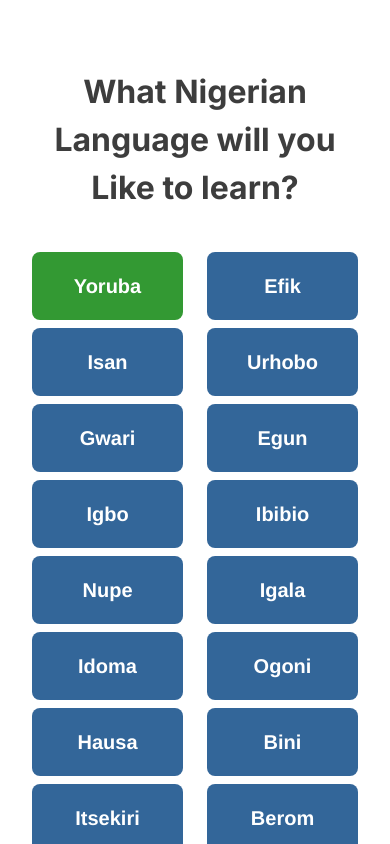
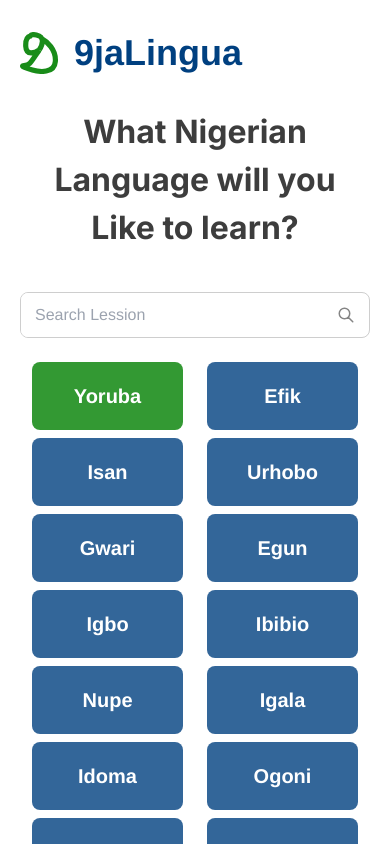
Before and after one commit to Enoverlab-Team-35/9jalingua, a Next.js app: page /select-language in a window 390 px wide. Shown: the top 844 px of the page. Built offline with nearby package versions, Linux system fonts and the light colour scheme.

Commit message:
little change

```diff
--- a/app/layouts/AuthLayout.jsx
+++ b/app/layouts/AuthLayout.jsx
@@ -3,7 +3,7 @@ import React from "react";
 export default function AuthLayout({ text, children }) {
 
   return (
-    <section className="min-h-screen h-full py-20 flex flex-col justify-center">
+    <section className="min-h-screen h-full py-20 flex flex-col justify-center mt-[40px]">
       <div>
         <h1 className="text-[#272727] text-[32px] sm:text-5xl font-bold font-arimo text-center px-5">
           {text} to Learn and Connect
--- a/app/login/page.jsx
+++ b/app/login/page.jsx
@@ -14,6 +14,7 @@ import {
   googleProvider,
 } from "../firebase/config";
 import Link from "next/link";
+import Image from 'next/image';
 import { Loading } from '../components/SvgsComponent';
 import { toast } from 'react-toastify';
 
@@ -47,6 +48,24 @@ export default function Page() {
     }
   };
   return (
+    <>
+      <nav className='fixed top-0 left-0 w-full bg-white z-10 sm:hidden pl-3 pt-3'>
+          <div className="container mx-auto flex items-center justify-between py-5 px-2 gap-10">
+              {/* logo */}
+              <Link
+                  href={'/'}
+                  className="flex items-center gap-4 font-arimo"
+              >
+                  <Image
+                      src={'/9jalingua/green.svg'}
+                      width={38}
+                      height={43}
+                      alt='9jaLingua'
+                  />
+                  <span className="text-4xl font-bold text-blues-1100">9jaLingua</span>
+              </Link>
+            </div>
+      </nav>
       <AuthLayout text={"Log in"}>
         <div className="px-6 sm:px-8 flex flex-col justify-center items-center gap-6">
           <button
@@ -158,5 +177,6 @@ export default function Page() {
           </p>
         </div>
       </AuthLayout>
+    </>
   );
 }
--- a/app/select-language/page.jsx
+++ b/app/select-language/page.jsx
@@ -5,6 +5,7 @@ import Image from "next/image";
 import { useRouter } from "next/navigation";
 import { toast } from "react-toastify";
 import { useAppContext } from "../context";
+import Link from "next/link";
 
 const language = [
   "Yoruba",
@@ -62,13 +63,54 @@ export default function Page() {
     router.push("/dashboard");
   }
 
+    function onSearch(e) {
+        e.preventDefault()
+    }
 
   return (
-    <section className="min-h-screen h-full p-5">
+    <>
+      <nav className='fixed top-0 left-0 w-full bg-white z-10 sm:hidden pl-3 pt-3'>
+          <div className="container mx-auto flex items-center justify-between py-5 px-2 gap-10">
+              {/* logo */}
+              <Link
+                  href={'/'}
+                  className="flex items-center gap-4 font-arimo"
+              >
+                  <Image
+                      src={'/9jalingua/green.svg'}
+                      width={38}
+                      height={43}
+                      alt='9jaLingua'
+                  />
+                  <span className="text-4xl font-bold text-blues-1100">9jaLingua</span>
+              </Link>
+            </div>
+      </nav>
+      <section className="min-h-screen h-full p-5 mt-[40px]">
         <div className="container mx-auto mt-12">
           <h1 className="text-center text-[32px] sm:text-[40px] font-bold text-grays-900 mb-10">
             What Nigerian Language will you Like to learn?
           </h1>
+          <div className='w-full my-[24px] ms-auto rounded-lg border border-grays-300 overflow-hidden font-arimo sm:hidden'>
+              <form className='flex items-center gap-2 p-0' onSubmit={onSearch}>
+                  <input
+                      type="search"
+                      placeholder='Search Lession'
+                      className='flex-auto py-[10px] ps-[14px] bg-white text-grays-600 w-full'
+                  />
+                  <button
+                      className='py-[10px] pe-[14px]'
+                      type='submit'
+                  >
+                      <Image
+                          src={'/community/search-sm.svg'}
+                          height={20}
+                          width={20}
+                          alt='Search'
+                      />
+                  </button>
+              </form>
+          </div>
           <div className="flex flex-wrap justify-evenly gap-3 md:gap-x-12 gap-y-2">
             {language?.map((item, index) => (
               <button
@@ -101,5 +143,6 @@ export default function Page() {
           </button>
         </div>
       </section>
+    </>
   );
 }
--- a/app/signup/page.jsx
+++ b/app/signup/page.jsx
@@ -18,6 +18,7 @@ import {
 import Link from "next/link";
 import { Loading } from "../components/SvgsComponent";
 import { toast } from "react-toastify";
+import Image from "next/image";
 
 export default function Page() {
   const [email, setEmail] = useState("");
@@ -50,6 +51,24 @@ export default function Page() {
   };
 
   return (
+    <>
+      <nav className='fixed top-0 left-0 w-full bg-white z-10 sm:hidden pl-3 pt-3'>
+          <div className="container mx-auto flex items-center justify-between py-5 px-2 gap-10">
+              {/* logo */}
+              <Link
+                  href={'/'}
+                  className="flex items-center gap-4 font-arimo"
+              >
+                  <Image
+                      src={'/9jalingua/green.svg'}
+                      width={38}
+                      height={43}
+                      alt='9jaLingua'
+                  />
+                  <span className="text-4xl font-bold text-blues-1100">9jaLingua</span>
+              </Link>
+            </div>
+      </nav>
       <AuthLayout text={"Sign Up"}>
         <div className="px-6 sm:px-8 flex flex-col justify-center items-center gap-6">
           <button
@@ -128,5 +147,6 @@ export default function Page() {
           </p>
         </div>
       </AuthLayout>
+    </>
   );
 }
```
Lines whose indentation alone changed are shown as unchanged.
